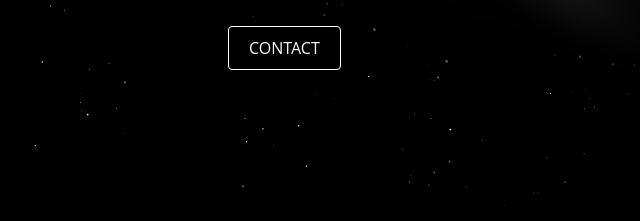
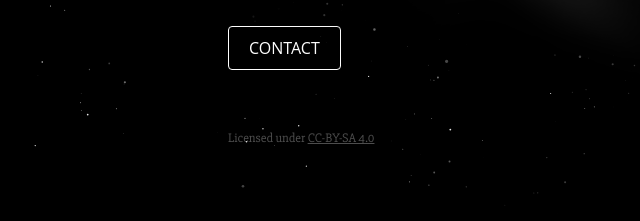
Before and after one commit to nafieshehu/collective68.github.io, a website: page www/index.html in a window 1280 px wide. Shown: the part 421-642 px from the top of the page, 87-727 px from the left. Drawn offline with nearby package versions, Linux system fonts and the light colour scheme; files that its build step writes are made by us from their sources; a web font is replaced by a local one.

Commit message:
Add license info

```diff
--- a/www/assets/styles/style.scss
+++ b/www/assets/styles/style.scss
@@ -20,9 +20,12 @@ h1 {
   font-size: 5rem;
 }
 
+a {
+  color: white;
+}
+
 a.button {
   display: inline-block;
-  color: white;
   text-decoration: none;
   text-transform: uppercase;
   font-family: 'Open Sans', sans-serif;
@@ -103,3 +106,9 @@ a.button {
   z-index: 0;
   animation: clouds 200s linear infinite;
 }
+
+body > footer {
+  margin: 40px 30px 40px 0;
+  font-size: 0.8rem;
+  opacity: 0.3;
+}
--- a/www/index.html
+++ b/www/index.html
@@ -46,5 +46,8 @@
       <p>Just ask. We&lsquo;ll build you a website you can manage yourself, we&lsquo;ll pick up web projects from your agency, manage or configure your server, make you illustrations, logos, designs, and much more.</p>
       <a class="button" href="mailto:gleasonator@gmail.com">Contact</a>
     </section>
+    <footer>
+      <p>Licensed under <a href="https://code.candlewaster.co/candlewaster/candlewaster.co">CC-BY-SA 4.0</a></p>
+    </footer>
   </body>
 </html>
```
